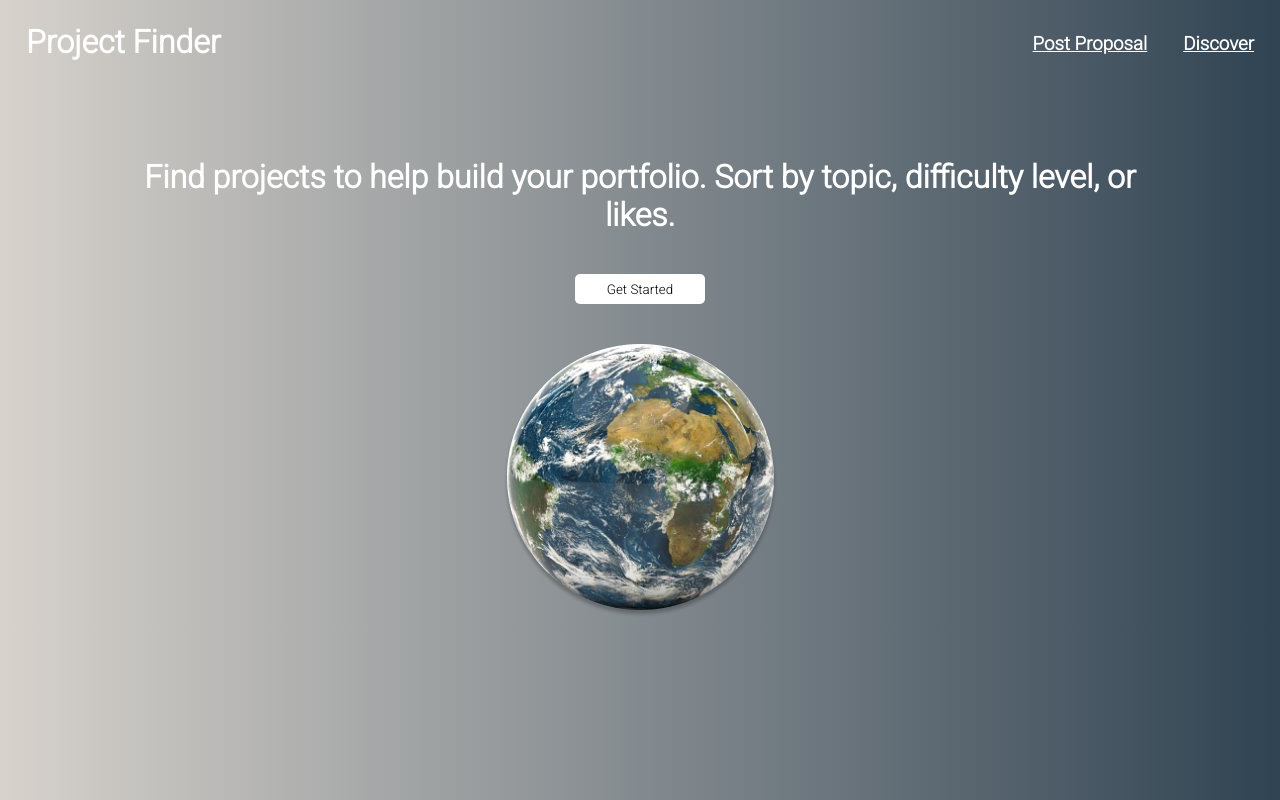
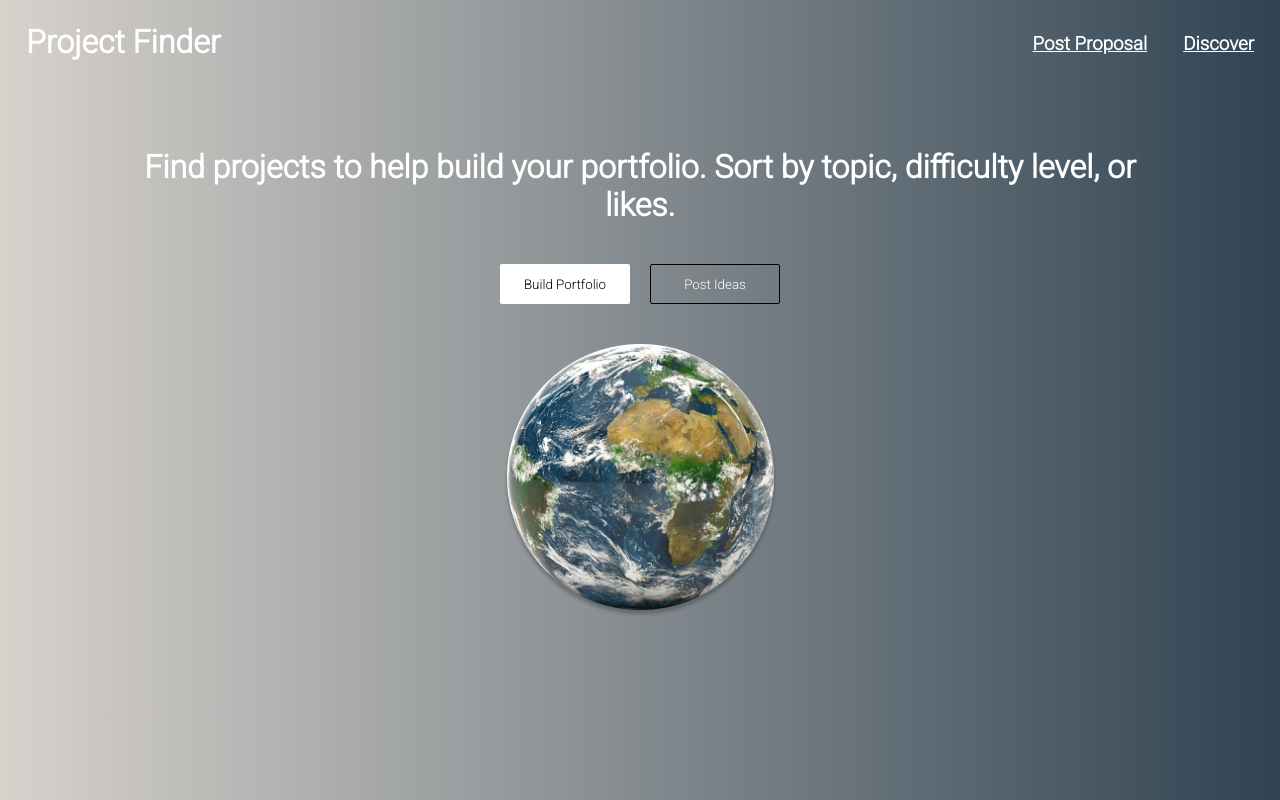
Before and after one commit to lindsayesterman/moonshot, a React (Create React App) app: page / in a window 1280 px wide. Built offline with nearby package versions, Linux system fonts and the light colour scheme.

Commit message:
two buttons

```diff
--- a/src/App.css
+++ b/src/App.css
@@ -6,28 +6,40 @@ body {
 
 .app h1.front-page-descrip {
   text-align: center;
-  width:80%;
-  margin:0 auto;
+  width: 80%;
+  margin: 0 auto;
 }
 
 .app img.earth {
   display: block;
   margin: 0 auto;
+  margin-bottom: 100px;
 }
 
-.app button.start {
-  display: block;
-  margin: 40px auto;
-  height: 30px;
+.app .button-holder {
+  display: table;
+  margin: 0 auto;
+}
+
+.app button.start-browsing, .app button.start-posting{
+  display: inline-block;
+  margin: 40px 10px;
+  height: 40px;
   width: 130px;
   background-color: white;
   border: transparent;
   color: black;
-  border-radius: 5px;
+  border-radius: 2px;
+}
+
+.app button.start-posting {
+  background-color: transparent;
+  border: 1px solid black;
+  color: white;
 }
 
 @media (max-width: 500px) {
   .app h1.front-page-descrip {
-    font-size:23px;
+    font-size: 23px;
   }
 }
--- a/src/App.js
+++ b/src/App.js
@@ -4,7 +4,7 @@ import "./App.css";
 import { Route, Link } from "react-router-dom";
 import Header from "./Header/Header.js";
 import Discover from "./Discover/Discover";
-import Post from './Post/Post'
+import Post from "./Post/Post";
 
 export default class App extends Component {
   render() {
@@ -13,12 +13,17 @@ export default class App extends Component {
         <Route exact path="/">
           <Header />
           <h1 className="front-page-descrip">
-            Find projects to help build your portfolio. Sort by topic, difficulty level, or
-            likes.
+            Find projects to help build your portfolio. Sort by topic,
+            difficulty level, or likes.
           </h1>
-          <Link to="/discover" style={{textDecoration: 'none'}} >
-            <button class="start">Get Started</button>
-          </Link>
+          <div className="button-holder">
+            <Link to="/discover" style={{ textDecoration: "none" }}>
+              <button className="start-browsing">Build Portfolio</button>
+            </Link>
+            <Link to="/post" style={{ textDecoration: "none" }}>
+              <button className="start-posting">Post Ideas </button>
+            </Link>
+          </div>
           <img className="earth" src={earth}></img>
         </Route>
         <Route path="/discover" component={Discover}></Route>
--- a/src/Header/Header.css
+++ b/src/Header/Header.css
@@ -19,7 +19,7 @@ h1.title {
 }
 
 .nav-bar {
-  padding-bottom: 150px;
+  padding-bottom: 140px;
 }
 
 @media (max-width: 500px) {
--- a/src/Post/Post.css
+++ b/src/Post/Post.css
@@ -38,7 +38,7 @@ button.btn-post {
 @media (max-width: 600px) {
   .project-proposal {
     width: 70%;
-    height:400px;
+    height: 400px;
   }
   input,
   textarea,
--- a/src/Post/Post.js
+++ b/src/Post/Post.js
@@ -12,7 +12,7 @@ export default class Post extends Component {
           <div className="form-input-material">
             <input
               type="text"
-              name="name"
+              name="project-name"
               id="name"
               placeholder="Screen Time Saver"
               required
```
